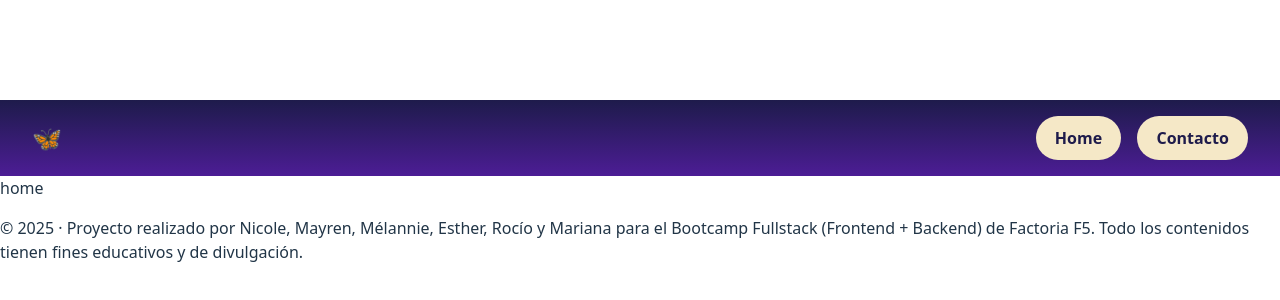
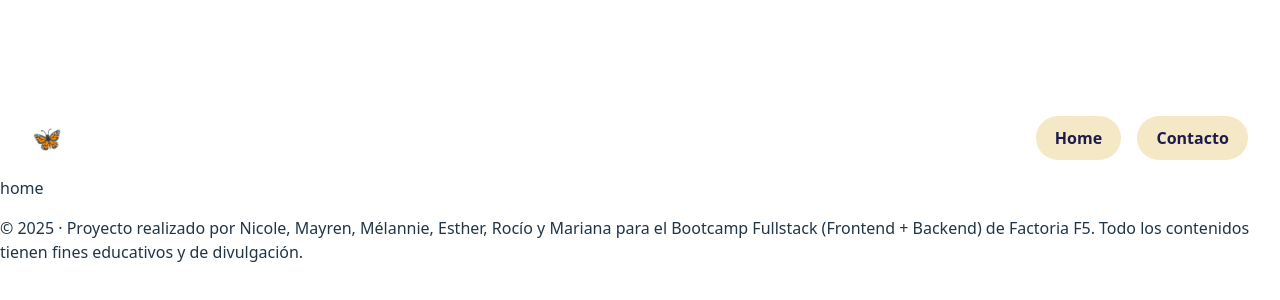
Before and after one commit to nicolegugu93/Noctiluca, a React (Vite) app: page / in a window 1280 px wide. Shown: the part 210-510 px from the top of the page. Built offline with nearby package versions, Linux system fonts and the light colour scheme.

Commit message:
style nav color

```diff
--- a/src/style/NavBar.css
+++ b/src/style/NavBar.css
@@ -3,14 +3,14 @@
   justify-content: space-between;
   align-items: center;
   padding: 1rem 2rem;
-  background: linear-gradient(to bottom, #1e1b4b, #4c1d95);
+  background: linear-gradient(to bottom, #1e1b4b00, #4d1d9500);
   position: relative;
   z-index: 10;
 }
 
 .navbar-logo {
   font-size: 1.5rem;
-  color: #f5e8c7;
+  color: #F5E0A3;
   font-weight: bold;
 }
 
@@ -19,7 +19,7 @@
   font-size: 2rem;
   background: none;
   border: none;
-  color: #f5e8c7;
+  color: #F5E0A3;
   cursor: pointer;
 }
 
```
